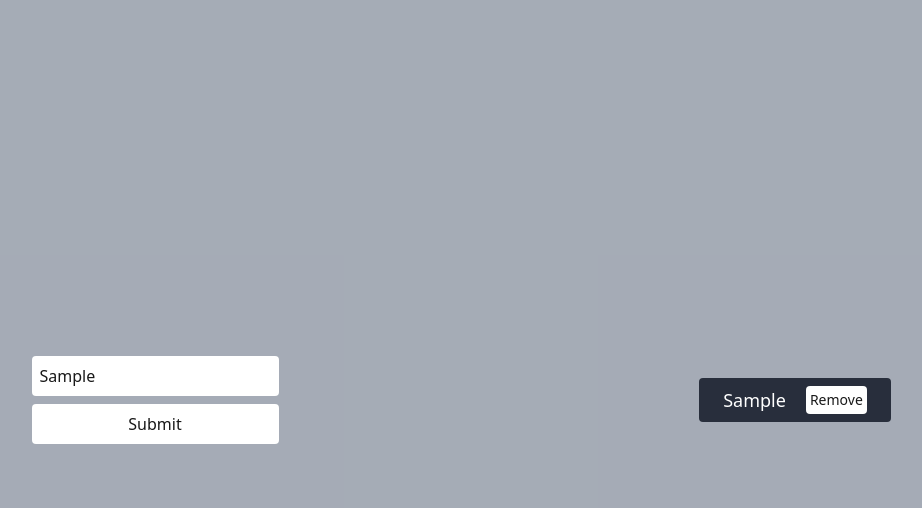
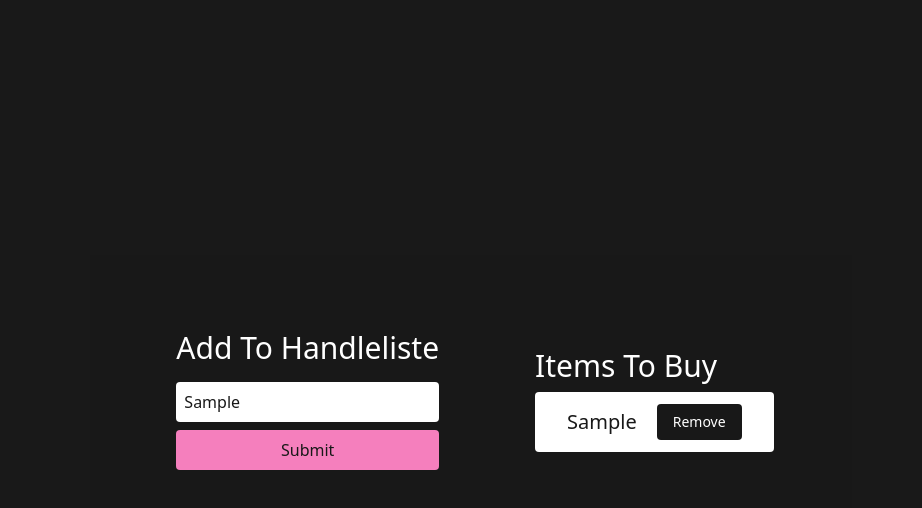
Before and after one commit to MSAugdal/jsBasicsHandleliste, a website built with Vite: page index.html in a window 1280 px wide. Both pictures are taken after typing "Sample" into the empty fields and a click on the button "Submit". Shown: the whole page, without its empty margins (165-1087 px from the left). Built offline with nearby package versions, Linux system fonts and the light colour scheme.

Commit message:
✨ Added new styling
added new styling to components

```diff
--- a/index.html
+++ b/index.html
@@ -9,18 +9,20 @@
 </head>
 
 <body>
-  <div id="app"
-    class="bg-gray-400 grid grid-cols-[1fr_1fr] grid-rows-1 justify-center items-center h-[100vh] opacity-90 mx-auto">
-
+  <div id="app" class="bg-black grid grid-cols-[1fr] grid-rows-1 justify-center items-center h-[100vh] opacity-90">
+    <div class="flex mx-auto gap-24 justify-center items-center">
       <div class="flex flex-col gap-2 mx-auto">
+        <h1 class="text-3xl pb-2 text-white ">Add To Handleliste</h1>
         <input id="input" type="text" maxlength="20" class="p-2 rounded">
         <button id="button"
-        class="bg-white rounded p-2 hover:scale-105 hover:transition transition hover:bg-pink-400">Submit</button>
+          class="bg-pink-400 rounded p-2 hover:scale-105 hover:transition transition hover:bg-pink-400">Submit</button>
       </div>
 
       <ul id="list" class="mx-auto flex flex-col gap-2">
+        <p class="text-white text-3xl">Items To Buy</p>
       </ul>
 
+    </div>
   </div>
 
   <script type="module" src="src/main.js"></script>
--- a/src/main.js
+++ b/src/main.js
@@ -54,16 +54,16 @@ function addListItemToDOM(item) {
 function createButton() {
   const _button = document.createElement("button");
   _button.addEventListener("click", onRemoveButtonClick);
-  _button.classList += "bg-white text-black text-sm ml-1 px-1 rounded";
+  _button.classList += "bg-black text-white text-sm ml-1 px-4 py-2 rounded transition hover:transition hover:bg-pink-400";
   _button.innerText = "Remove";
   return _button;
 }
 
 function createListItem(itemName) {
   const item = document.createElement("li");
-  item.classList += "bg-gray-900 flex gap-4 text-white text-lg px-6 py-2 rounded";
+  item.classList += "bg-white flex gap-4 text-black justify-center items-center text-lg px-8 py-3 rounded";
   item.id = itemName;
-  item.innerText = itemName;
+  item.innerHTML = `<p class="text-xl text-left">${itemName}</p>`;
   item.append(createButton());
 
   return item;
```
Lines whose indentation alone changed are shown as unchanged.
